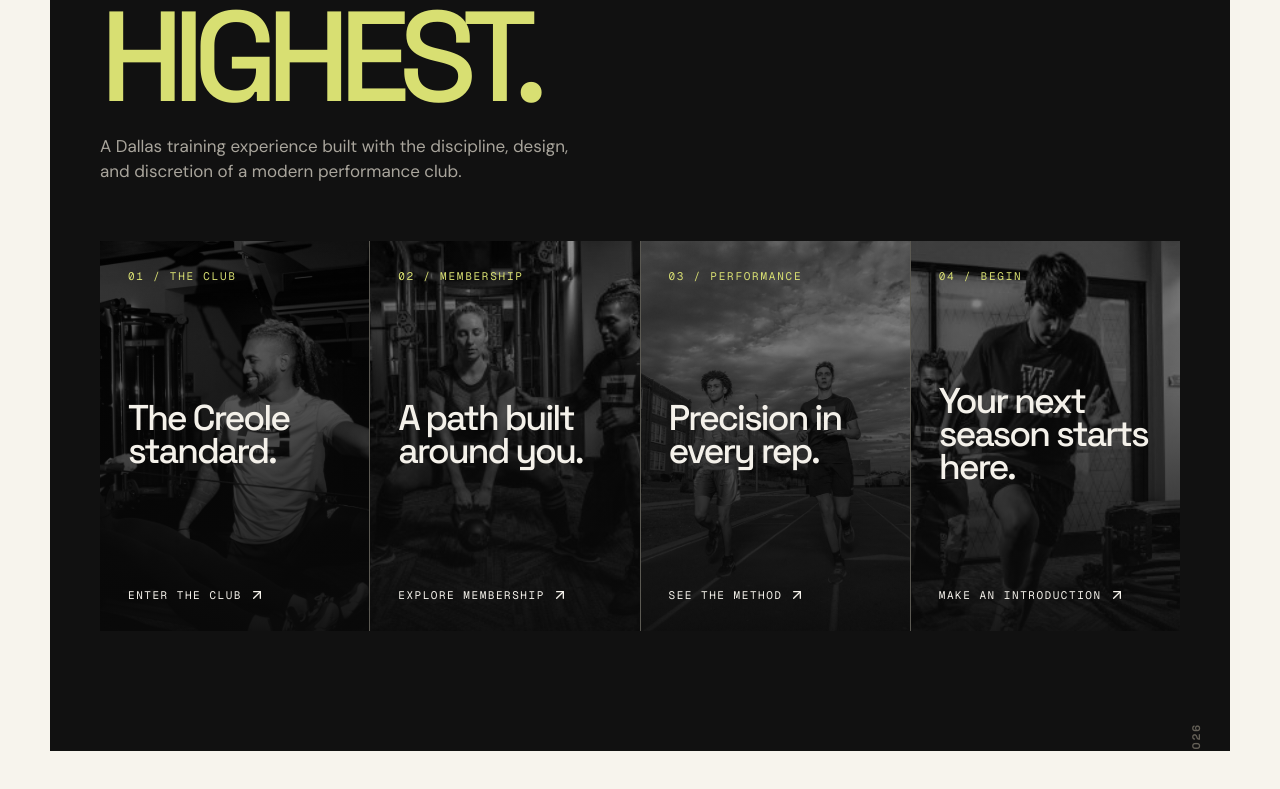
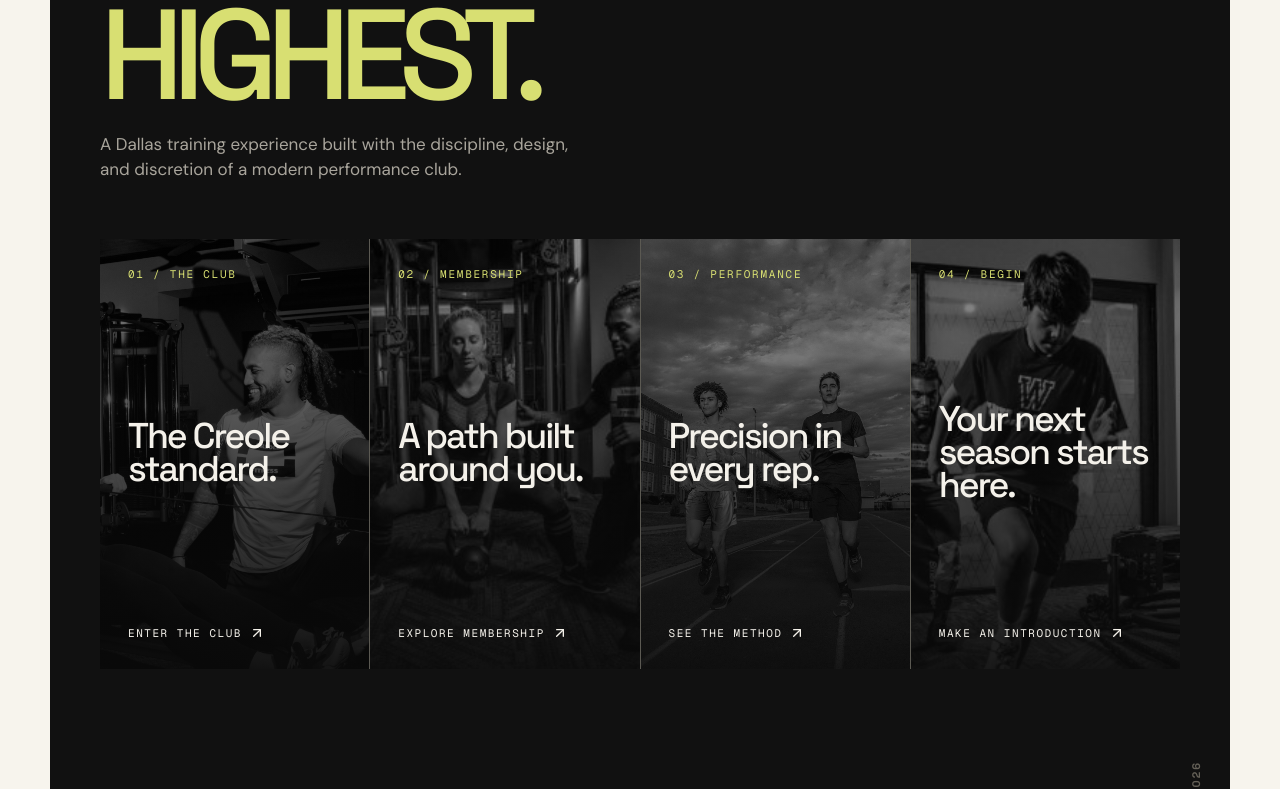
Before and after one commit to futurehelp/creolefitness, a Next.js app: page / in a window 1280 px wide. Shown: the part 351-1140 px from the top of the page. Before the commit the page ends 1102 px from the top, so only its background shows below. Built offline with nearby package versions, Linux system fonts and the light colour scheme.

Commit message:
Sharpen landing page into a focused luxury club entrance

```diff
--- a/app/landing-equino.css
+++ b/app/landing-equino.css
@@ -1,9 +1,10 @@
 /* Landing page is the client-facing selector, not the long-form homepage. */
 .site-shell>.hero,.site-shell>.ticker,.site-shell>.proof-strip,.site-shell>.story,.site-shell>.classes-section,.site-shell>.offers,.site-shell>.trainers,.site-shell>.community,.site-shell>.testimonials,.site-shell>.contact,.site-shell>.footer{display:none!important}
 .landing-hub{background:#111!important;color:#f4f1ea!important;padding-top:110px!important;min-height:calc(100vh - 82px)}
+.site-shell>.nav{background:#111;color:#f4f1ea}.site-shell>.nav .nav-links>a:not(.nav-cta){display:none}.site-shell>.nav .nav-cta{display:flex!important;background:transparent;border:1px solid #5b5952;color:#f4f1ea;padding:11px 15px}.site-shell>.nav .wordmark b{color:#d8df72}.landing-hub:before{display:none!important}
 .landing-hub:before{color:#1b1b1a!important}.landing-hub>h1{font-size:clamp(66px,10vw,138px)!important;letter-spacing:-.09em!important;text-transform:uppercase!important}.landing-hub>h1 em{color:#d8df72!important}.landing-hub>p{color:#a9a59c!important;max-width:470px!important}
 .landing-card-grid{display:grid!important;grid-template-columns:repeat(4,1fr)!important;gap:1px!important;background:#5b5952!important;transform:none!important;filter:none!important}
-.landing-card,.landing-card-one,.landing-card-two,.landing-card-three,.landing-card-four{background:#171716!important;color:#f4f1ea!important;border:0!important;border-radius:0!important;min-height:390px!important;transform:none!important}
+.landing-card,.landing-card-one,.landing-card-two,.landing-card-three,.landing-card-four{background:#171716!important;color:#f4f1ea!important;border:0!important;border-radius:0!important;min-height:430px!important;transform:none!important}
 .landing-card:before{background:linear-gradient(180deg,rgba(10,10,10,.12),rgba(10,10,10,.9))!important}.landing-card:after{filter:grayscale(1) brightness(.68)!important}.landing-card:hover{transform:translateY(-12px)!important}.landing-card:hover:after{filter:grayscale(.15) brightness(.78)!important}.landing-card h2{font-size:clamp(27px,2.8vw,43px)!important;color:#f4f1ea!important}.landing-card span{color:#d8df72!important}.landing-card b{color:#f4f1ea!important}
 @media(max-width:850px){.landing-hub{padding-top:75px!important;min-height:0}.landing-card-grid{grid-template-columns:1fr 1fr!important}.landing-card{min-height:270px!important}}
 @media(max-width:520px){.landing-card-grid{grid-template-columns:1fr!important}}
```
